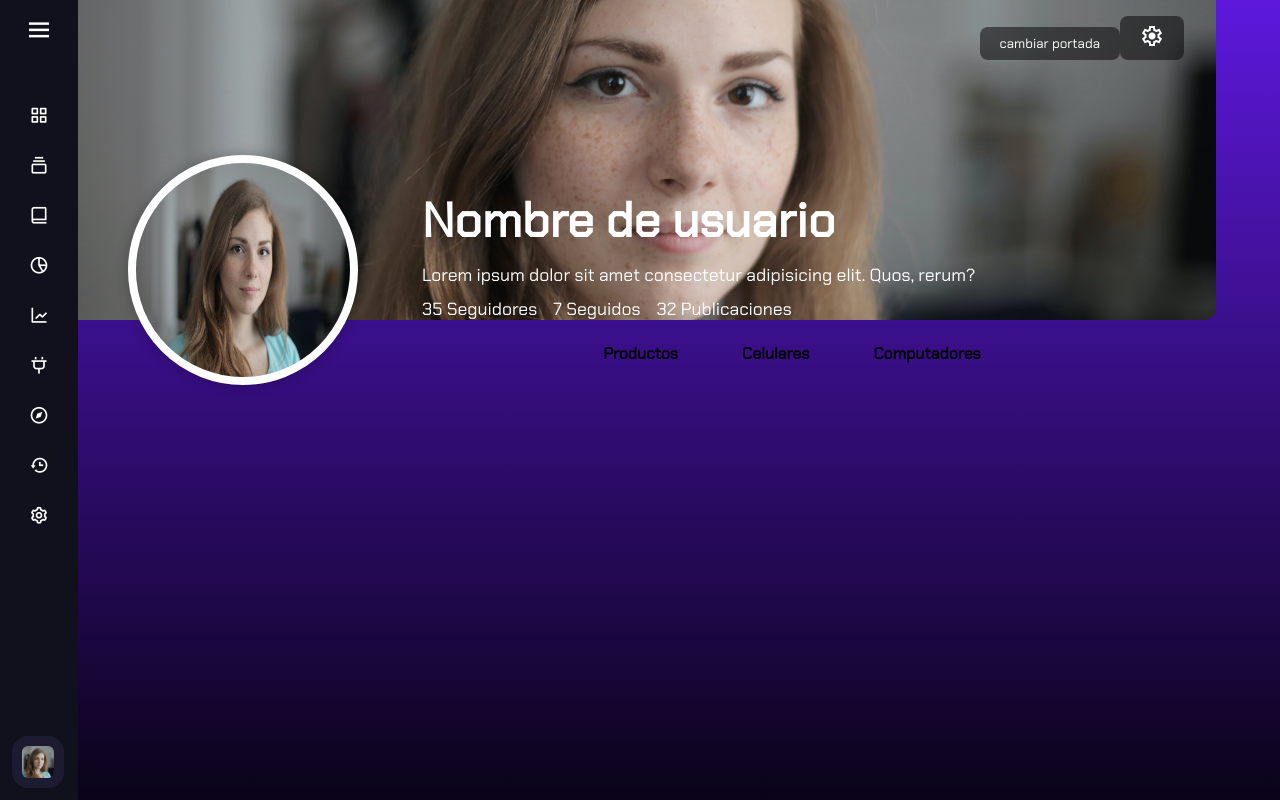
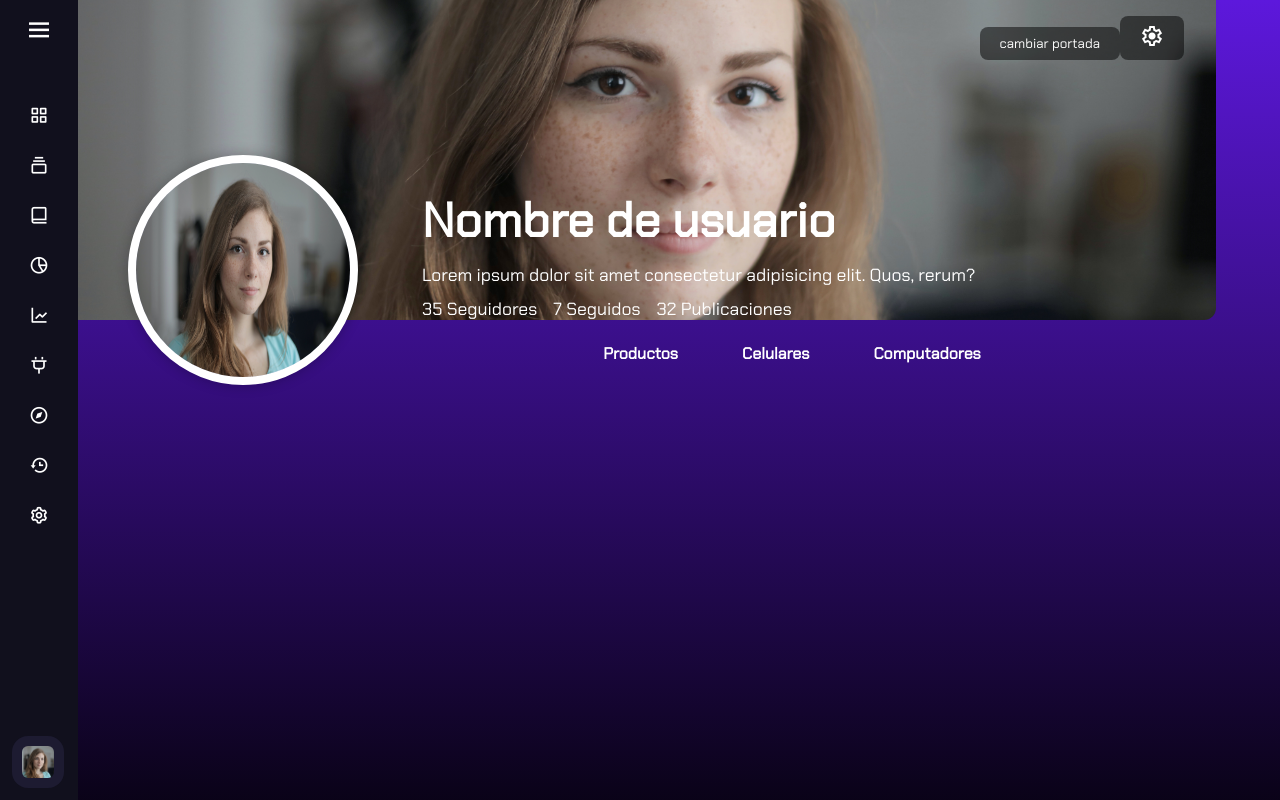
Before and after one commit to juandacorrea112/Market-Tecnology, a React (Create React App) app: page /Perfil in a window 1280 px wide. Shown: the top 800 px of the page. Built offline with nearby package versions, Linux system fonts and the light colour scheme.

Commit message:
se cambio color en perfil personal

```diff
--- a/src/components/Pages/PageProfile/PageProfile.css
+++ b/src/components/Pages/PageProfile/PageProfile.css
@@ -94,10 +94,10 @@
     font-weight: bold;
     border-radius: 8px;
     transition: all ease-in 200ms;
+    color: #fff;
 }
 .perfil-usuario .menu-perfil a:hover {
     background-color: rgba(93 24 220);
-    color: #fff;
 }
 
 /* ==========Temporal==========*/
```
